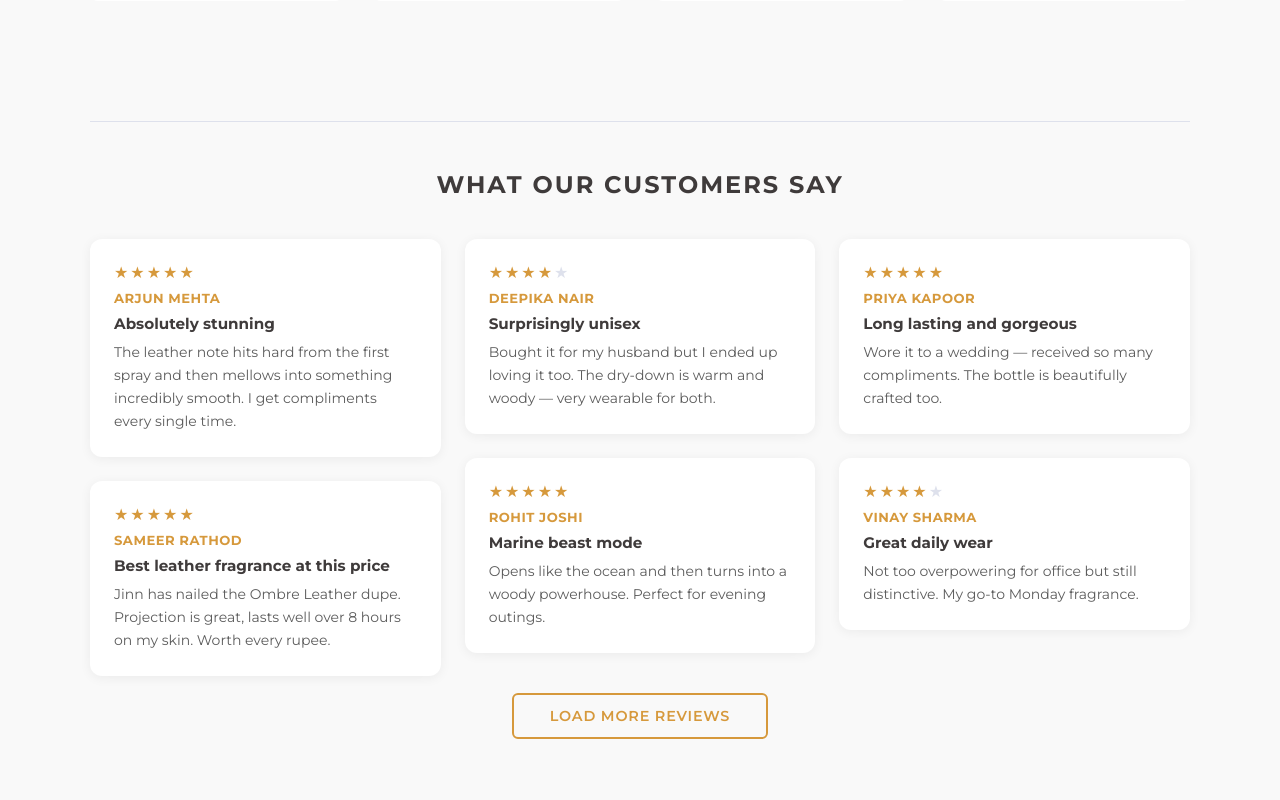
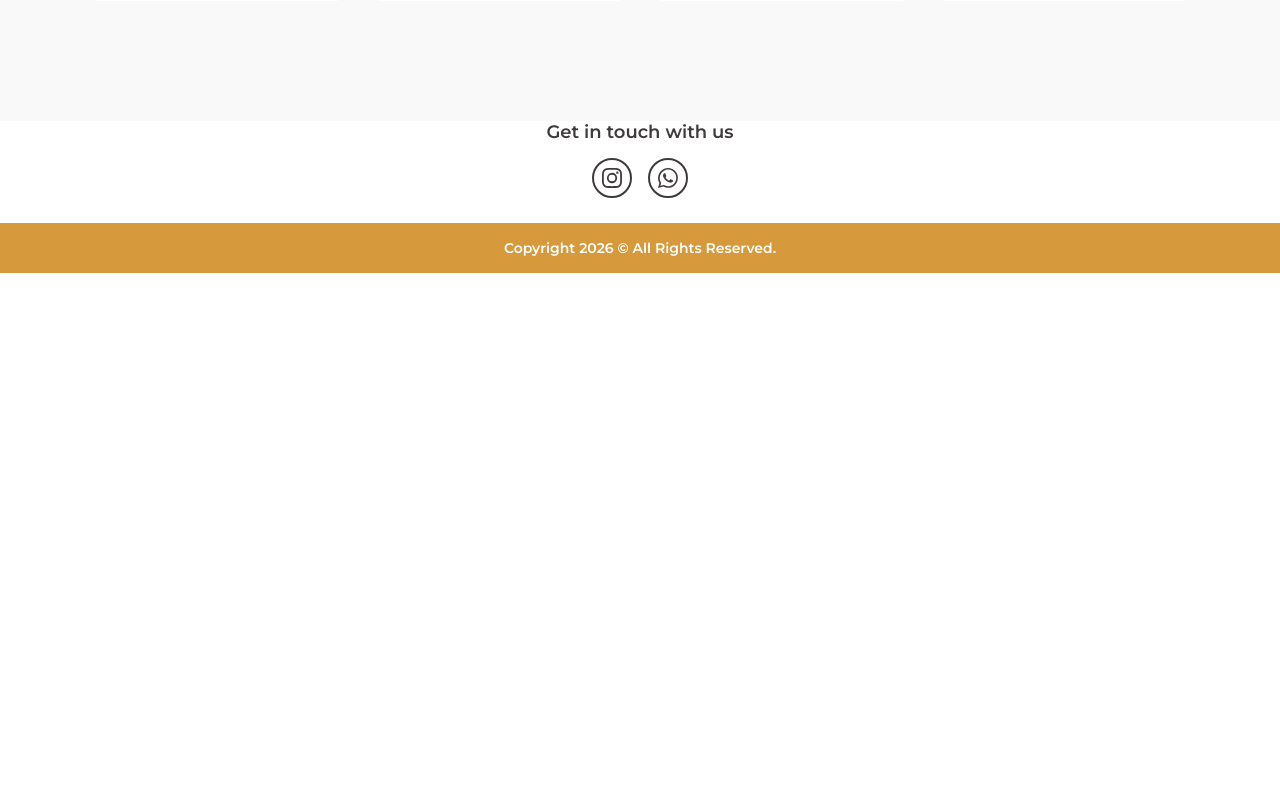
Before and after one commit to Ashish8689/JinnPerfumery, a Next.js app: page /product/1 in a window 1280 px wide. Shown: the part 1900-2700 px from the top of the page. After the commit the page ends 2173 px from the top, so only its background shows below. Built offline with nearby package versions, Linux system fonts and the light colour scheme; a web font is replaced by a local one.

Commit message:
hide out reviews

```diff
--- a/src/app/page.tsx
+++ b/src/app/page.tsx
@@ -5,7 +5,7 @@ import HeroCarousel from '@/component/HeroCarousel/HeroCarousel.component'
 import LatestArrivals from '@/component/LatestArrivals/LatestArrivals.component'
 import OurStory from '@/component/OurStory/OurStory.component'
 import ShopByCategory from '@/component/ShopByCategory/ShopByCategory.component'
-import Testimonials from '@/component/Testimonials/Testimonials.component'
+// import Testimonials from '@/component/Testimonials/Testimonials.component'
 import WhyChooseUs from '@/component/WhyChooseUs/WhyChooseUs.component'
 // import WhyTrustUs from '@/component/WhyTrustUs/WhyTrustUs.component'
 
@@ -21,7 +21,7 @@ export default function Home(): React.JSX.Element {
             <FragranceBanner />
             {/* <WhyTrustUs /> */}
             <OurStory />
-            <Testimonials />
+            {/* <Testimonials /> */}
         </div>
     )
 }
--- a/src/component/ProductDetail/ProductDetail.component.tsx
+++ b/src/component/ProductDetail/ProductDetail.component.tsx
@@ -6,9 +6,7 @@ import Link from 'next/link'
 import { Product, ProductVolumeSize } from '@/constant/productList.constant'
 import { SOCIAL_LINKS } from '@/constant/links.constant'
 import ProductCard from '@/component/ProductCard/ProductCard.component'
-import ProductReviews, {
-    Review,
-} from '@/component/ProductReviews/ProductReviews.component'
+import { Review } from '@/component/ProductReviews/ProductReviews.component'
 import { Swiper, SwiperSlide } from 'swiper/react'
 import { Autoplay, Pagination } from 'swiper/modules'
 import './ProductDetail.css'
@@ -23,7 +21,7 @@ interface ProductDetailProps {
 const ProductDetail: React.FC<ProductDetailProps> = ({
     product,
     related,
-    reviews,
+    // reviews,
 }) => {
     const defaultSize = product.volume.includes(ProductVolumeSize.FiftyML)
         ? ProductVolumeSize.FiftyML
@@ -329,7 +327,7 @@ const ProductDetail: React.FC<ProductDetailProps> = ({
                     </div>
                 )}
 
-                <ProductReviews reviews={reviews ?? []} />
+                {/* <ProductReviews reviews={reviews ?? []} /> */}
             </div>
         </div>
     )
--- a/src/component/ProductReviews/ProductReviews.component.tsx
+++ b/src/component/ProductReviews/ProductReviews.component.tsx
@@ -19,7 +19,7 @@ interface ProductReviewsProps {
 }
 
 const StarRating: React.FC<{ rating: number }> = ({ rating }) => (
-    <div className="pr-stars" aria-label={`${rating} out of 5 stars`}>
+    <div aria-label={`${rating} out of 5 stars`} className="pr-stars">
         {Array.from({ length: 5 }, (_, i) => (
             <span
                 className={i < rating ? 'pr-star filled' : 'pr-star empty'}
@@ -46,7 +46,9 @@ const ProductReviews: React.FC<ProductReviewsProps> = ({
 }) => {
     const [visibleCount, setVisibleCount] = useState(pageSize)
 
-    if (!reviews || reviews.length === 0) return null
+    if (!reviews || reviews.length === 0) {
+        return null
+    }
 
     const visibleReviews = reviews.slice(0, visibleCount)
     const hasMore = visibleCount < reviews.length
--- a/src/component/footer/footer.css
+++ b/src/component/footer/footer.css
@@ -1,6 +1,6 @@
 .footer {
     width: 100%;
-    padding: 60px 0 0;
+    padding: 0;
 }
 
 .footer .footer-start {
```
